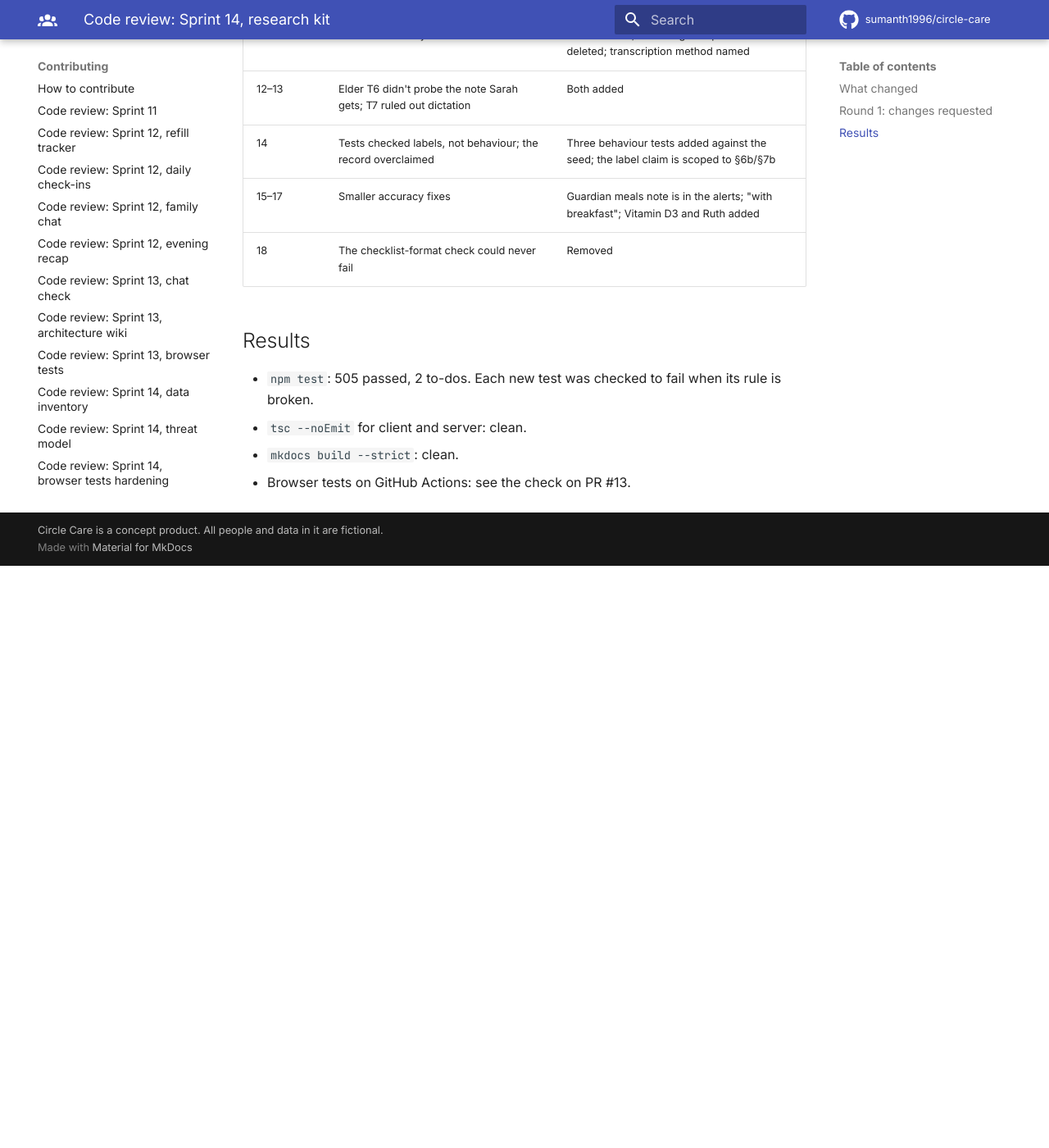
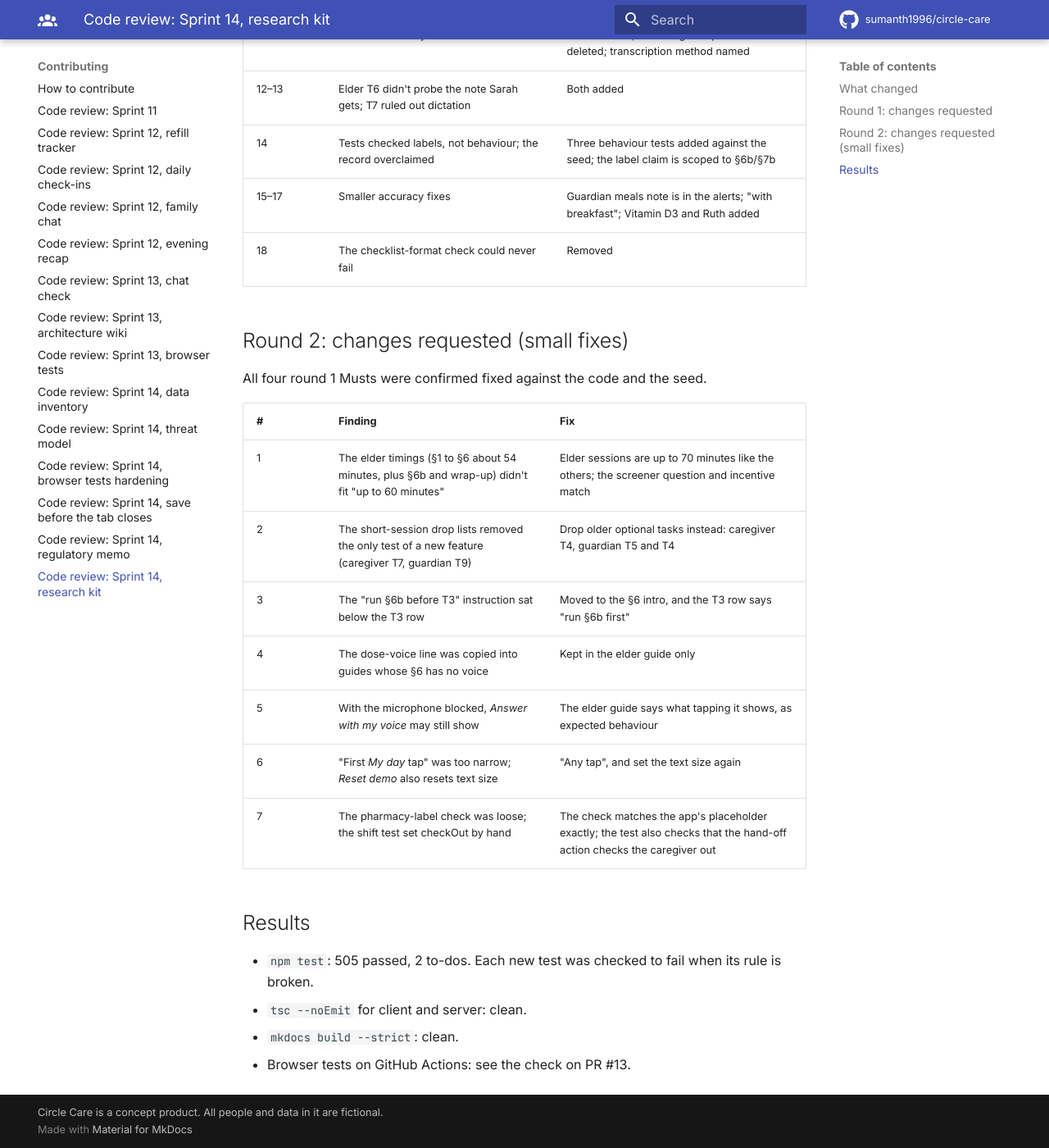
Before and after one commit to sumanth1996/circle-care, an MkDocs documentation site: the page built from docs/reviews/2026-11-15-sprint-14-research-kit.md, in a window 1280 px wide and 1400 px high, scrolled down 2338 px. Shown: the whole window at 82% size. Built offline with MkDocs 1.6.1 and Material for MkDocs 9.7.7, drawn with Linux system fonts in a browser that asks for light colours; comment, search, counter and statistics services are not loaded; before the commit the page ends 3028 px from its top, so only the background shows below that; some of the changed text lies outside the part shown.

Commit message:
Apply the Lead Architect's round 2 fixes to the research kit (CC-197)
Fit the elder timings, keep the new-feature tasks in short sessions,
move the caregiver's run-order note above T3, keep the dose-voice note
in the elder guide only, and tighten the label and hand-off tests.

Co-Authored-By: Claude Opus 5.5 <noreply@anthropic.com>

```diff
--- a/docs/reviews/2026-11-15-sprint-14-research-kit.md
+++ b/docs/reviews/2026-11-15-sprint-14-research-kit.md
@@ -7,7 +7,7 @@
 | Developer · Tester · Build & Deploy | Dev Agent · QA Agent · Release Agent |
 | Product Owner | Sumanth (PO), go to start CC-197 given 2026-11-15 |
 | Date | 2026-11-15 |
-| Final verdict | Round 1: changes requested · Round 2 pending |
+| Final verdict | Round 1 and 2: changes requested · Round 3 pending |
 
 ## What changed
 
@@ -41,6 +41,20 @@
 | 15–17 | Smaller accuracy fixes | Guardian meals note is in the alerts; "with breakfast"; Vitamin D3 and Ruth added |
 | 18 | The checklist-format check could never fail | Removed |
 
+## Round 2: changes requested (small fixes)
+
+All four round 1 Musts were confirmed fixed against the code and the seed.
+
+| # | Finding | Fix |
+|---|---|---|
+| 1 | The elder timings (§1 to §6 about 54 minutes, plus §6b and wrap-up) didn't fit "up to 60 minutes" | Elder sessions are up to 70 minutes like the others; the screener question and incentive match |
+| 2 | The short-session drop lists removed the only test of a new feature (caregiver T7, guardian T9) | Drop older optional tasks instead: caregiver T4, guardian T5 and T4 |
+| 3 | The "run §6b before T3" instruction sat below the T3 row | Moved to the §6 intro, and the T3 row says "run §6b first" |
+| 4 | The dose-voice line was copied into guides whose §6 has no voice | Kept in the elder guide only |
+| 5 | With the microphone blocked, *Answer with my voice* may still show | The elder guide says what tapping it shows, as expected behaviour |
+| 6 | "First *My day* tap" was too narrow; *Reset demo* also resets text size | "Any tap", and set the text size again |
+| 7 | The pharmacy-label check was loose; the shift test set checkOut by hand | The check matches the app's placeholder exactly; the test also checks that the hand-off action checks the caregiver out |
+
 ## Results
 
 - `npm test`: 505 passed, 2 to-dos. Each new test was checked to fail when its rule is broken.
```
Also changed, not shown: docs/research/01-recruiting-screener.md (+2 -2 lines), docs/research/02-interview-guide-elders.md (+3 -3 lines), docs/research/03-interview-guide-caregivers.md (+4 -5 lines), docs/research/04-interview-guide-guardians.md (+1 -2 lines), 1 other file.
